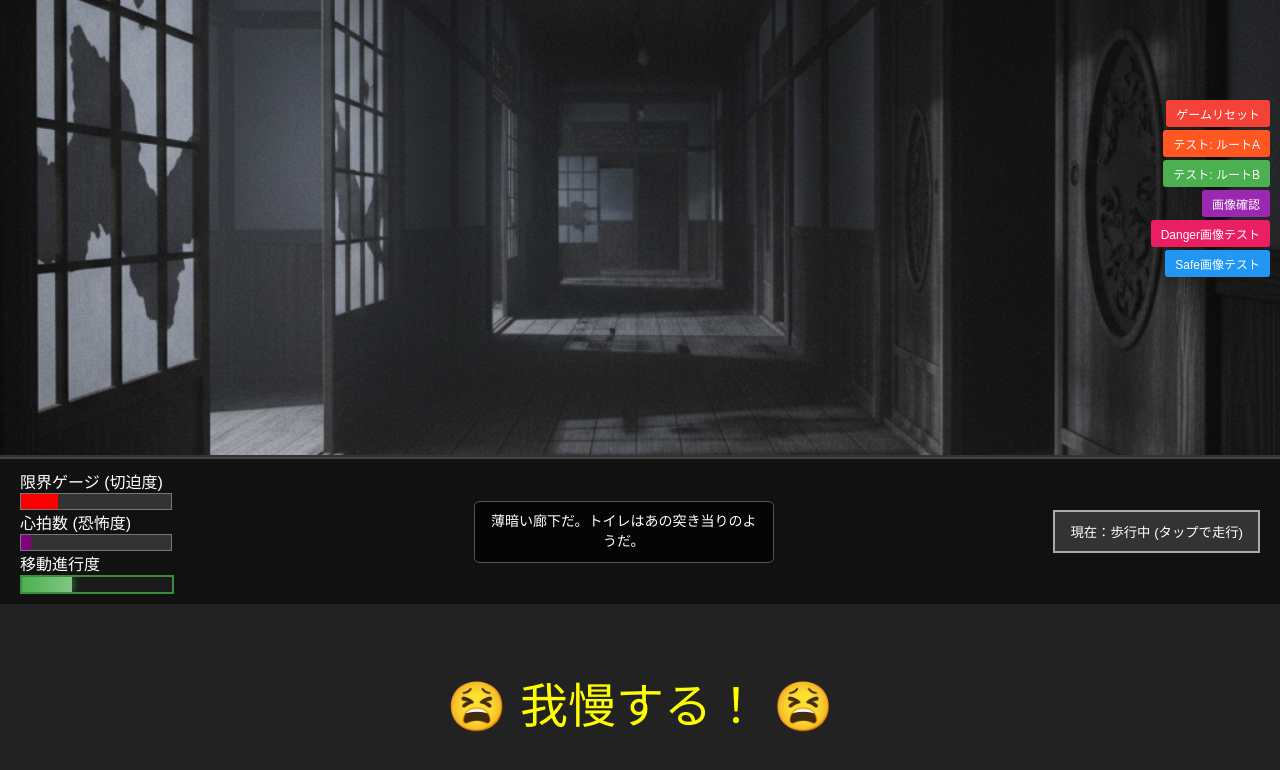
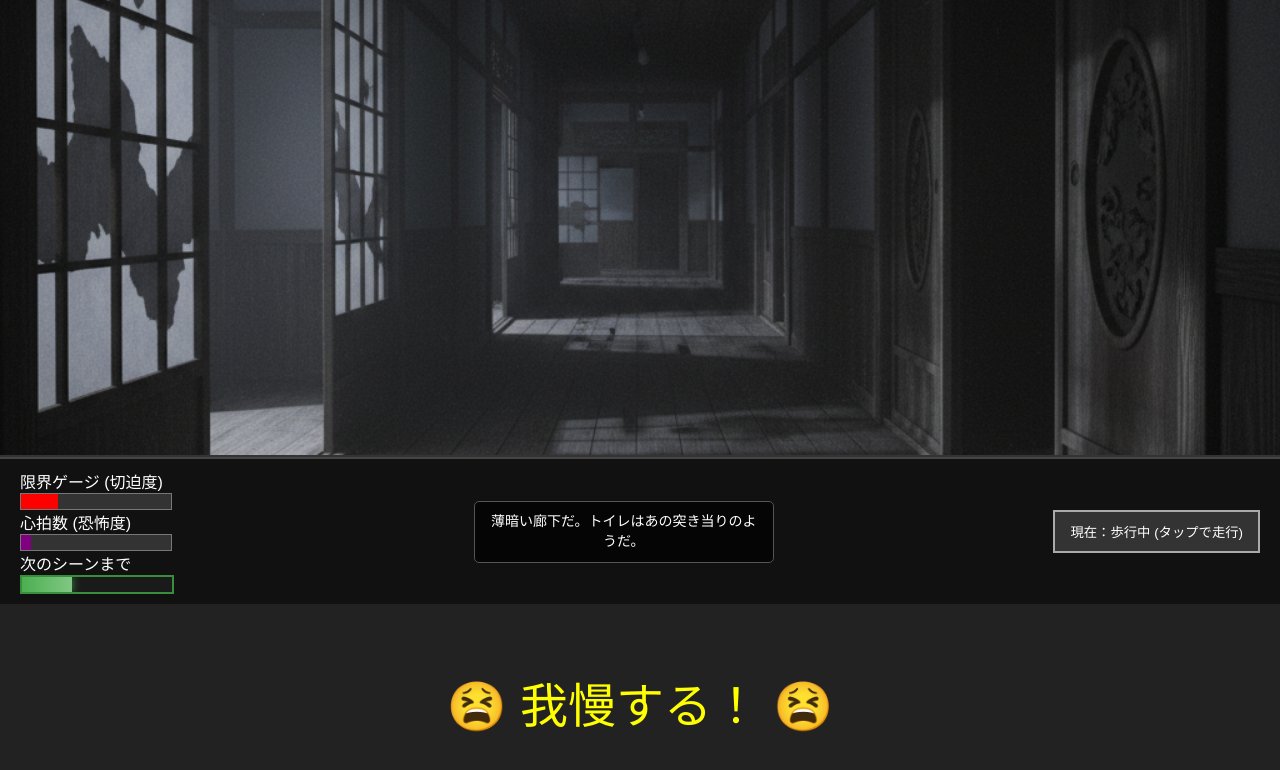
Before and after one commit to daiki1995/dontRunWet, a plain HTML site: page index.html in a window 1280 px wide. Both pictures are taken after a click on the button "ゲーム開始". Drawn offline with Linux system fonts and the light colour scheme.

Commit message:
デバッグボタンの削除、移動進行度の名前変更

```diff
--- a/index.html
+++ b/index.html
@@ -50,7 +50,7 @@
                     </div>
                 </div>
                 <div class="gauge-box">
-                    <label>移動進行度</label>
+                    <label>次のシーンまで</label>
                     <div id="move-gauge" class="gauge">
                         <div id="move-fill" class="fill"></div>
                     </div>
--- a/script.js
+++ b/script.js
@@ -735,139 +735,6 @@ document.addEventListener('DOMContentLoaded', function() {
         console.error('option-b 要素が見つかりません');
     }
 
-    // デバッグ用：ルート選択テストボタンを追加
-    const routeTestA = document.createElement('button');
-    routeTestA.textContent = 'テスト: ルートA';
-    routeTestA.style.cssText = `
-        position: absolute;
-        top: 130px;
-        right: 10px;
-        z-index: 1000;
-        padding: 5px 10px;
-        background: #FF5722;
-        color: white;
-        border: none;
-        border-radius: 3px;
-        cursor: pointer;
-        font-size: 12px;
-    `;
-    routeTestA.onclick = () => {
-        console.log('テスト: ルートA選択');
-        handleBranchSelection('A');
-    };
-    document.body.appendChild(routeTestA);
-
-    const routeTestB = document.createElement('button');
-    routeTestB.textContent = 'テスト: ルートB';
-    routeTestB.style.cssText = `
-        position: absolute;
-        top: 160px;
-        right: 10px;
-        z-index: 1000;
-        padding: 5px 10px;
-        background: #4CAF50;
-        color: white;
-        border: none;
-        border-radius: 3px;
-        cursor: pointer;
-        font-size: 12px;
-    `;
-    routeTestB.onclick = () => {
-        console.log('テスト: ルートB選択');
-        handleBranchSelection('B');
-    };
-    document.body.appendChild(routeTestB);
-
-    // デバッグ用：現在のシーン画像確認ボタンを追加
-    const imageTestButton = document.createElement('button');
-    imageTestButton.textContent = '画像確認';
-    imageTestButton.style.cssText = `
-        position: absolute;
-        top: 190px;
-        right: 10px;
-        z-index: 1000;
-        padding: 5px 10px;
-        background: #9C27B0;
-        color: white;
-        border: none;
-        border-radius: 3px;
-        cursor: pointer;
-        font-size: 12px;
-    `;
-    imageTestButton.onclick = () => {
-        console.log('--- 画像状態確認 ---');
-        console.log('現在のシーン:', currentScene);
-        console.log('シーンデータ:', SCENES[currentScene]);
-        console.log('現在の背景画像:', SCENE_IMAGE.style.backgroundImage);
-        console.log('期待する画像:', SCENES[currentScene]?.image);
-    };
-    document.body.appendChild(imageTestButton);
-
-    // 各ルートの画像を手動で切り替えるテストボタン
-    const testDangerButton = document.createElement('button');
-    testDangerButton.textContent = 'Danger画像テスト';
-    testDangerButton.style.cssText = `
-        position: absolute;
-        top: 220px;
-        right: 10px;
-        z-index: 1000;
-        padding: 5px 10px;
-        background: #E91E63;
-        color: white;
-        border: none;
-        border-radius: 3px;
-        cursor: pointer;
-        font-size: 12px;
-    `;
-    testDangerButton.onclick = () => {
-        console.log('Danger画像テスト');
-        changeScene('danger_route');
-    };
-    document.body.appendChild(testDangerButton);
-
-    const testSafeButton = document.createElement('button');
-    testSafeButton.textContent = 'Safe画像テスト';
-    testSafeButton.style.cssText = `
-        position: absolute;
-        top: 250px;
-        right: 10px;
-        z-index: 1000;
-        padding: 5px 10px;
-        background: #2196F3;
-        color: white;
-        border: none;
-        border-radius: 3px;
-        cursor: pointer;
-        font-size: 12px;
-    `;
-    testSafeButton.onclick = () => {
-        console.log('Safe画像テスト');
-        changeScene('safe_route');
-    };
-    document.body.appendChild(testSafeButton);
-
-    // デバッグ用：ゲーム状態リセットボタンを追加
-    const resetButton = document.createElement('button');
-    resetButton.textContent = 'ゲームリセット';
-    resetButton.style.cssText = `
-        position: absolute;
-        top: 100px;
-        right: 10px;
-        z-index: 1000;
-        padding: 5px 10px;
-        background: #F44336;
-        color: white;
-        border: none;
-        border-radius: 3px;
-        cursor: pointer;
-        font-size: 12px;
-    `;
-    resetButton.onclick = () => {
-        console.log('手動ゲームリセット');
-        showStartScreen(); // restartGame()をshowStartScreen()に変更
-    };
-    document.body.appendChild(resetButton);
-
     // 移動ゲージの初期化
     updateUI();
 
@@ -883,8 +750,6 @@ document.addEventListener('DOMContentLoaded', function() {
 
         if (startScene && startScene.hotspots && startScene.hotspots.length > 0) {
             const firstHotspot = startScene.hotspots[0];
-            console.log('最初のホットスポット:', firstHotspot);
-            console.log('移動先:', firstHotspot.nextScene);
             startSceneMove(firstHotspot.nextScene, firstHotspot.timeCost, firstHotspot.event);
         } else {
             console.log('ホットスポットが見つかりません');
```
